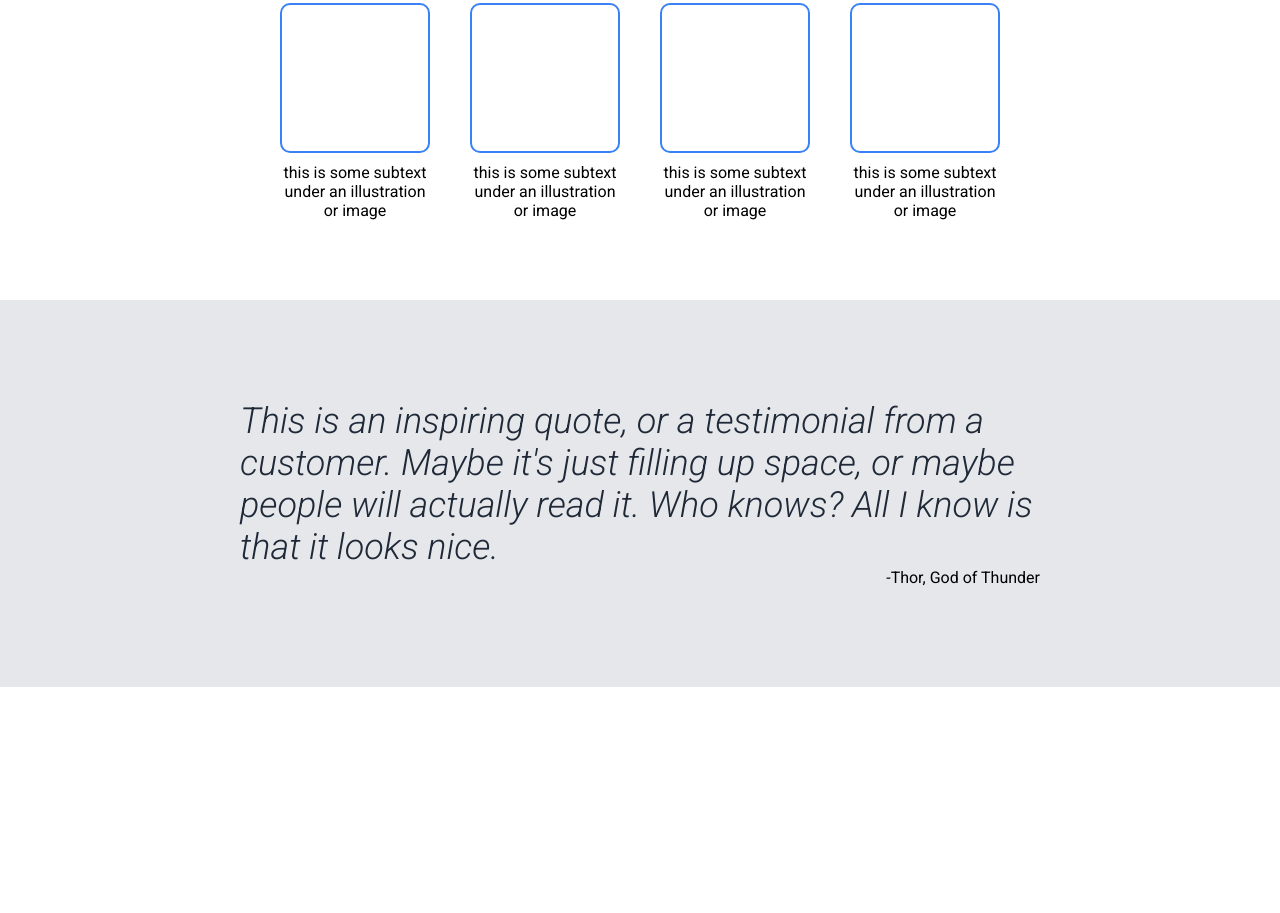
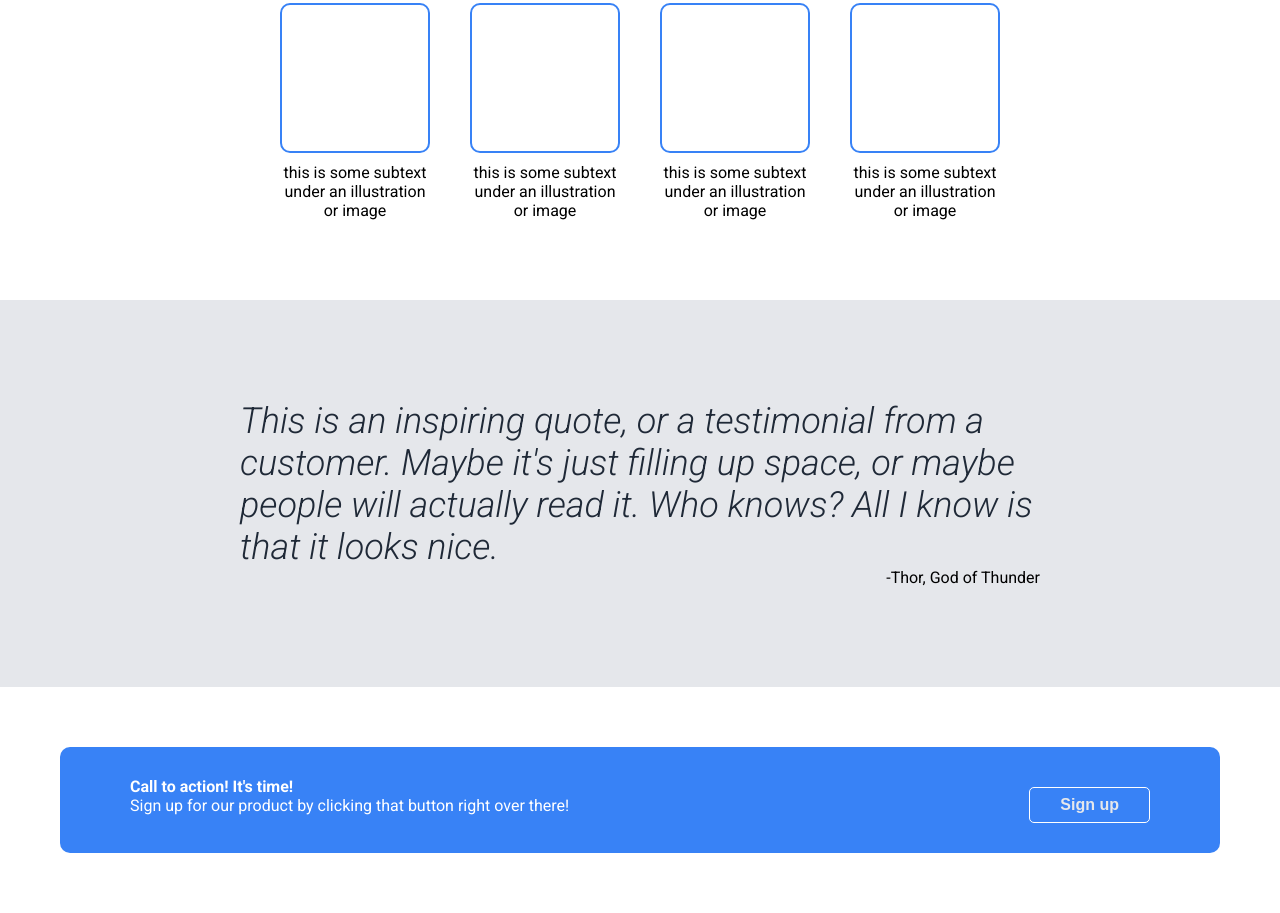
Before and after one commit to epmbe/landing-page, a plain HTML site: page index.html in a window 1280 px wide. Shown: the part 728-1641 px from the top of the page. Before the commit the page ends 1415 px from the top, so only its background shows below. Drawn offline with Linux system fonts and the light colour scheme.

Commit message:
Add and style call section

```diff
--- a/index.html
+++ b/index.html
@@ -82,5 +82,19 @@
         </div>
       </div>
     </div>
+
+    <div class="call-container">
+      <div class="call">
+        <div class="call-right">
+          <div class="call-title">Call to action! It's time!</div>
+          <div>
+            Sign up for our product by clicking that button right over there!
+          </div>
+        </div>
+        <div class="call-left">
+          <button class="call-btn">Sign up</button>
+        </div>
+      </div>
+    </div>
   </body>
 </html>
--- a/style.css
+++ b/style.css
@@ -178,3 +178,29 @@ button {
 .quote .author {
   align-self: flex-end;
 }
+
+/* Styling call section */
+
+.call-container {
+  display: flex;
+  justify-content: center;
+}
+
+.call {
+  margin: 60px;
+  width: 1250px;
+  padding: 30px 70px;
+  background-color: #3882f6;
+  border-radius: 10px;
+  color: white;
+  display: flex;
+  justify-content: space-between;
+}
+
+.call-title {
+  font-weight: bold;
+}
+
+.call-btn {
+  border: 1px solid white;
+}
```
